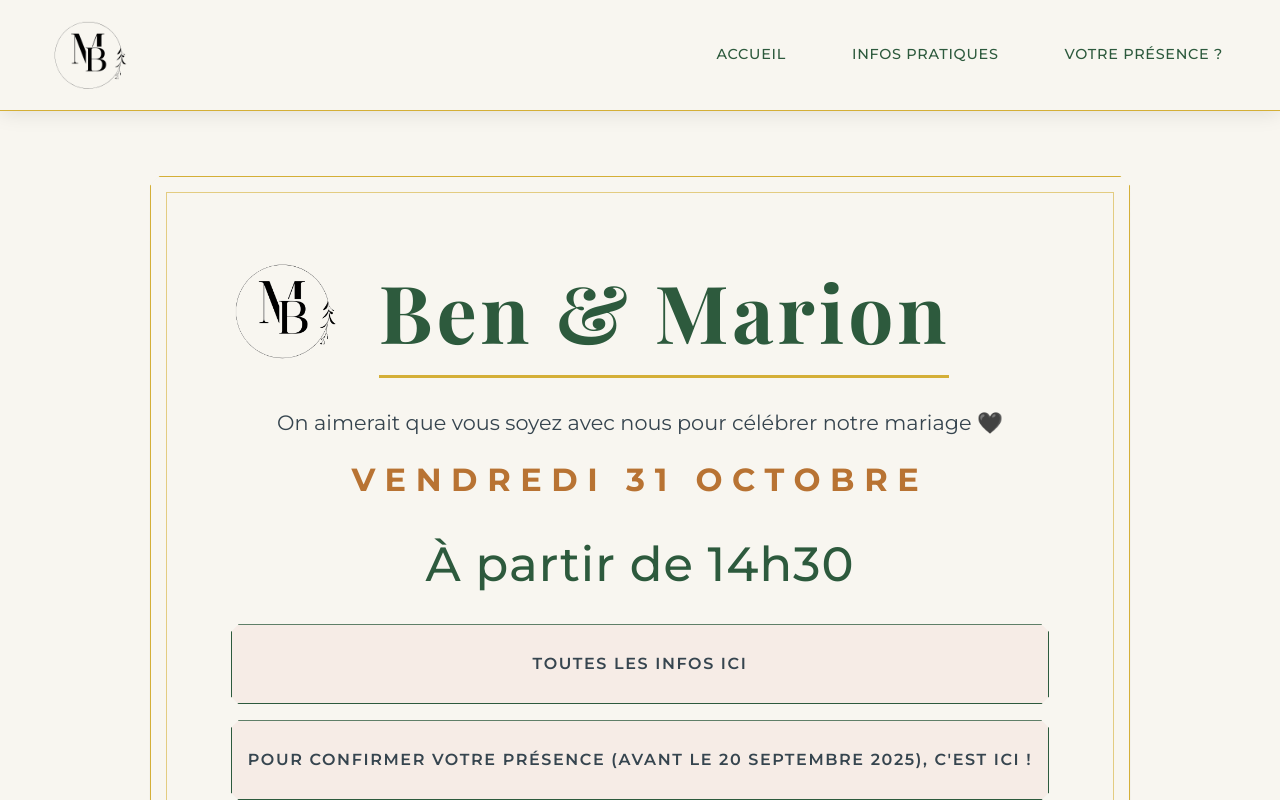
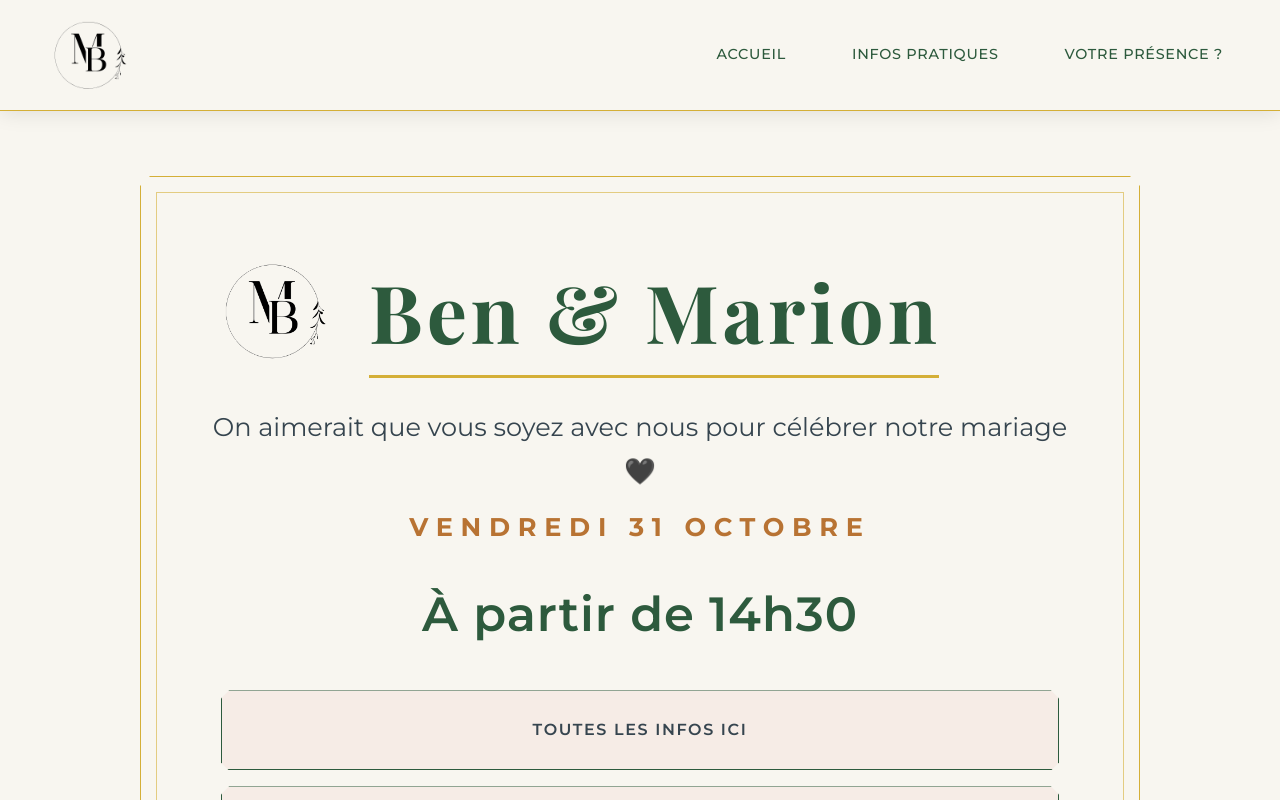
Before and after one commit to Esteranodin/Wedding-RSVP, a Next.js app: page / in a window 1280 px wide. Shown: the top 800 px of the page. Built offline with nearby package versions, Linux system fonts and the light colour scheme; a web font is replaced by a local one.

Commit message:
ADD: css page infos

```diff
--- a/app/globals.css
+++ b/app/globals.css
@@ -41,12 +41,16 @@ body {
 }
 
 h1,
-h2,
-h3,
 h4,
 h5,
 h6 {
   font-family: var(--font-title);
+}
+
+h2,
+h3 {
+  font-family: var(--font-main);
+  font-weight: 600;
 }
 
 /* ===============================================
@@ -254,17 +258,27 @@ h6 {
    TYPOGRAPHIES
    =============================================== */
 
+.title {
+  font-family: var(--font-title);
+  font-size: clamp(2rem, 6vw, 3rem);
+  font-weight: 700;
+  color: var(--midnight);
+  text-align: center;
+  letter-spacing: 0.05em;
+  position: relative;
+  padding: 1rem;
+}
+
 .title-secondary {
   font-size: clamp(1.5rem, 5vw, 3rem);
-  font-weight: 500;
   color: var(--deep-emerald);
-  margin: 1.5rem 0;
   letter-spacing: 0.02em;
   text-align: center;
+  padding: 1rem 0;
 }
 
 .text-decorative {
-  font-size: clamp(1.3rem, 2.5vw, 3rem);
+  font-size: clamp(1.3rem, 2vw, 3rem);
   margin: 1rem 0;
   color: var(--copper);
   letter-spacing: 0.3em;
@@ -273,13 +287,37 @@ h6 {
   text-align: center;
 }
 
+.text-link {
+  font-size: clamp(1rem, 2vw, 1.5rem);
+  margin: 1rem 0;
+  color: var(--copper);
+  letter-spacing: 0.1em;
+  text-transform: uppercase;
+  font-weight: 600;
+  text-align: center;
+  transition: opacity 0.3s ease;
+}
+
+.text-link:hover {
+  opacity: 0.8;
+}
+
 .text-readable {
-  font-size: clamp(1.1rem, 2vw, 1.3rem);
+  font-size: clamp(1.1rem, 2vw, 1.8rem);
   color: var(--charcoal);
   line-height: 1.7;
   font-weight: 400;
   text-align: center;
 }
+
+.text-strong {
+  font-size: clamp(1.8rem, 2vw, 2.2rem);
+  color: var(--deep-emerald);
+  font-weight: 800;
+  text-align: center;
+  padding: 1rem 0;
+}
+
 
 /* ===============================================
    BOUTONS
@@ -319,6 +357,7 @@ h6 {
   display: flex;
   flex-direction: column;
   gap: 1rem;
+  margin-top: 1.5rem;
 }
 
 
@@ -498,6 +537,7 @@ h6 {
 }
 
 @media (min-width: 769px) and (max-width: 1199px) {
+
   .home-bg,
   .page-bg {
     align-items: flex-start;
@@ -505,13 +545,14 @@ h6 {
     min-height: auto;
     overflow-y: auto;
   }
+
   .content-zone,
   .form-elegant {
     padding: 2rem 4rem;
     margin: 4rem auto 1rem;
     max-width: 98%;
-    /* margin-top: 4rem; */
   }
+
   .content-zone .logo-container {
     margin-bottom: 1rem;
   }
--- a/app/page.js
+++ b/app/page.js
@@ -1,8 +1,12 @@
-"use client";
-
 import Link from 'next/link';
 import Image from 'next/image';
 
+export const metadata = {
+  title: "Mariage ♥ Ben & Marion",
+  description: "Bienvenue sur le site du mariage de Ben & Marion",
+};
+
+// ...existing code...
 export default function Home() {
   return (
     <div className="home-bg">
@@ -11,7 +15,7 @@ export default function Home() {
           <Image
             src="/m-logo.png"
             alt="Logo du mariage"
-            width={140} // taille réduite pour mobile
+            width={140}
             height={120}
             className="logo-wedding"
           />
@@ -22,9 +26,9 @@ export default function Home() {
         <p className="text-readable">
           On aimerait que vous soyez avec nous pour célébrer notre mariage 🖤
         </p>
-        <div className="text-center mb-4">
-          <div className="text-decorative">vendredi 31&nbsp;octobre</div>
-          <div className="title-secondary mb-2">À partir de 14h30 </div>
+        <div className="text-center">
+          <h2 className="text-decorative">vendredi 31&nbsp;octobre</h2>
+          <h3 className="title-secondary">À partir de 14h30 </h3>
         </div>
         <div className="buttons-container mt-6">
           <Link
@@ -37,7 +41,7 @@ export default function Home() {
             href="/rsvp"
             className="btn-elegant"
           >
-            Pour confirmer votre présence (avant le 20&nbsp;septembre 2025), c'est ici !
+            Pour confirmer votre présence (avant le 25&nbsp;septembre 2025), c'est ici !
           </Link>
         </div>
       </section>
```
Also changed, not shown: app/infos/page.js (+38 -31 lines).
